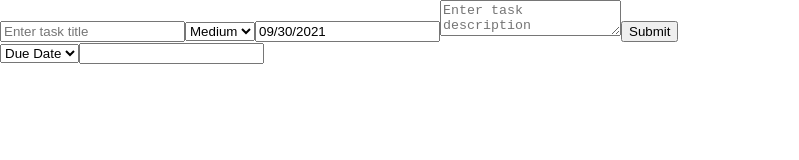
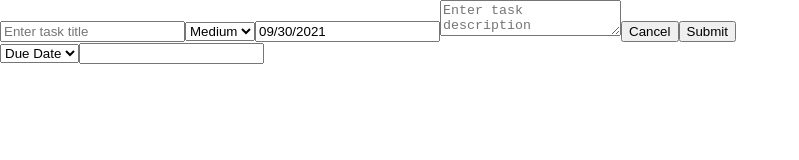
Before and after one commit to chrysillala/totododo, a React (Create React App) app: page / in a window 1280 px wide. Shown: the top 160 px of the page, without its empty margins (0-799 px from the left). Built offline with nearby package versions, Linux system fonts and the light colour scheme.

Commit message:
add form cancel button

```diff
--- a/src/App.js
+++ b/src/App.js
@@ -148,6 +148,7 @@ class App extends React.Component {
 
           <textarea type="text" name="description" onChange={this.handleInputChange} value={todoForm.description} placeholder="Enter task description" />
 
+          <input type="button" value="Cancel" onClick={() => this.setState({ ...todoForm, todoForm: initialTodo, todos })} />
           <input type="submit" value="Submit" />
         </form>
         <div>
```
